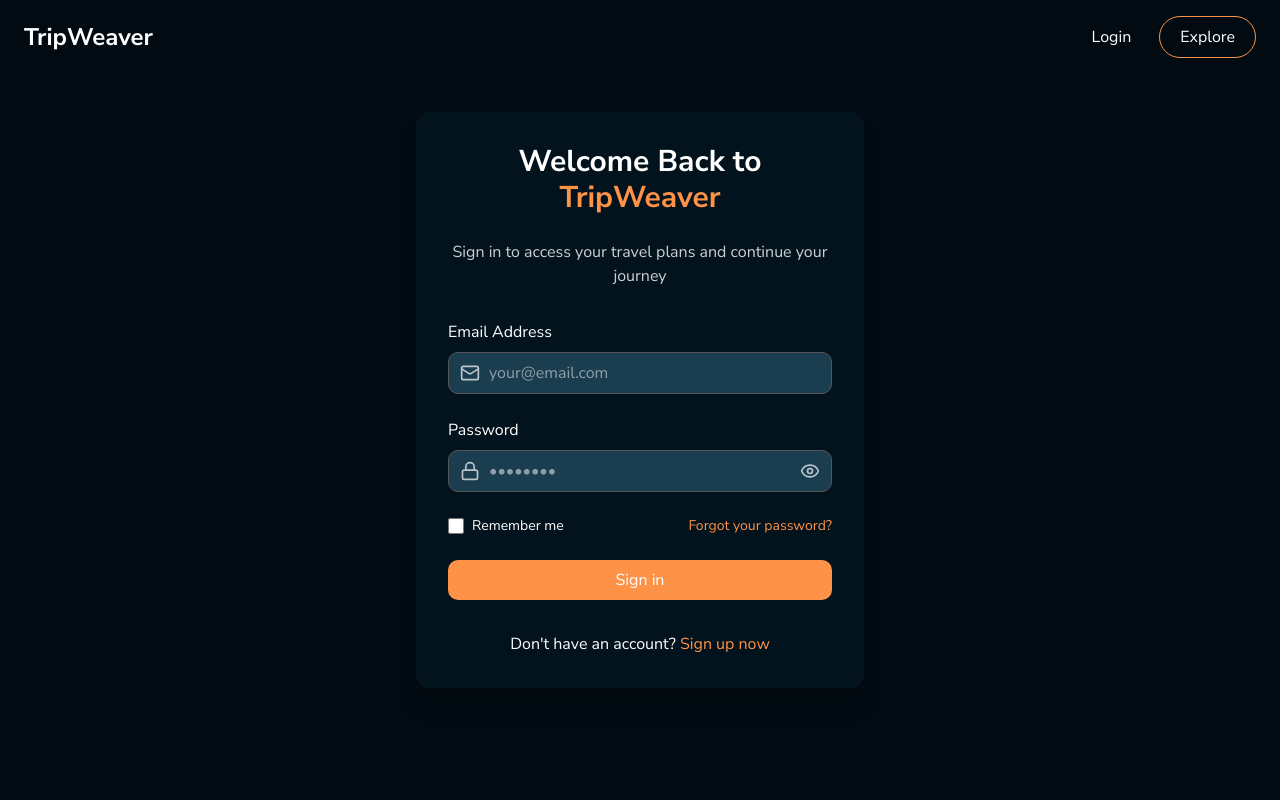
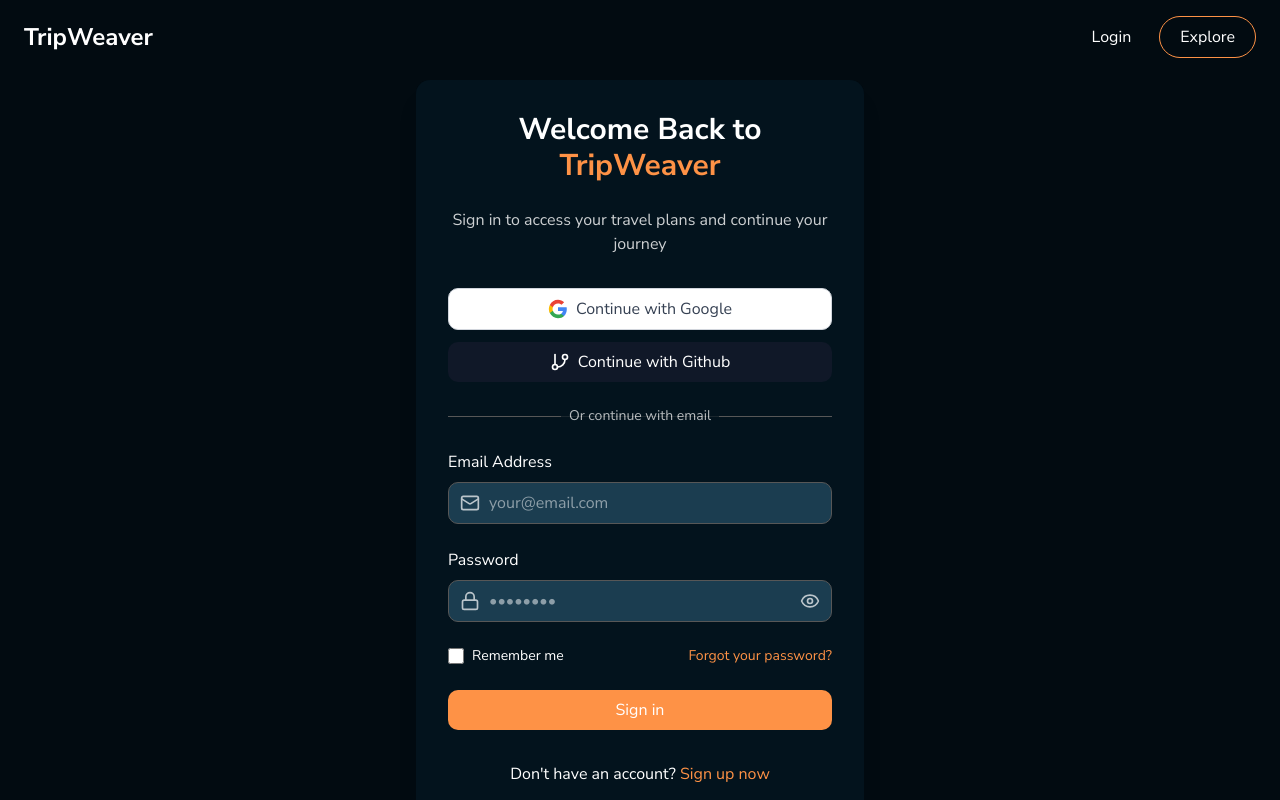
Before and after one commit to sewstie/TripWeaver, a Next.js app: page /login in a window 1280 px wide. Shown: the top 800 px of the page. Built offline with nearby package versions, Linux system fonts and the light colour scheme; no server answers.

Commit message:
added login front-end

```diff
--- a/src/app/login/page.jsx
+++ b/src/app/login/page.jsx
@@ -2,7 +2,7 @@
 
 import { useState } from "react";
 import Link from "next/link";
-import { Loader2, Mail, Lock, Eye, EyeOff } from "lucide-react";
+import { Loader2, Mail, Lock, Eye, EyeOff, GitBranch } from "lucide-react";
 import { useRouter } from "next/navigation";
 import { useAuth } from "@/lib/AuthContext";
 import { AlertCircle } from "lucide-react";
@@ -14,9 +14,11 @@
   });
   const [showPassword, setShowPassword] = useState(false);
   const [isLoading, setIsLoading] = useState(false);
+  const [isGoogleLoading, setIsGoogleLoading] = useState(false);
+  const [isGithubLoading, setIsGithubLoading] = useState(false);
   const [errors, setErrors] = useState({});
   const [authError, setAuthError] = useState("");
-  const { login } = useAuth();
+  const { login, signInWithGoogle, signInWithGithub } = useAuth();
   const router = useRouter();
 
   const handleChange = (e) => {
@@ -76,6 +78,52 @@
     }
   };
 
+  const handleGoogleSignIn = async () => {
+    setIsGoogleLoading(true);
+    setAuthError("");
+    try {
+      await signInWithGoogle();
+      router.push("/");
+    } catch (error) {
+      console.error("Google sign-in error:", error);
+      if (error.code === "auth/popup-closed-by-user") {
+        setAuthError("Sign-in was cancelled.");
+      } else if (error.code === "auth/popup-blocked") {
+        setAuthError("Popup was blocked. Please allow popups and try again.");
+      } else {
+        setAuthError("Failed to sign in with Google. Please try again.");
+      }
+    } finally {
+      setIsGoogleLoading(false);
+    }
+  };
+
+  const handleGithubSignIn = async () => {
+    setIsGithubLoading(true);
+    setAuthError("");
+    try {
+      await signInWithGithub();
+      router.push("/");
+    } catch (error) {
+      console.error("GitHub sign-in error:", error);
+      if (error.code === "auth/popup-closed-by-user") {
+        setAuthError("Sign-in was cancelled.");
+      } else if (error.code === "auth/popup-blocked") {
+        setAuthError("Popup was blocked. Please allow popups and try again.");
+      } else if (
+        error.code === "auth/account-exists-with-different-credential"
+      ) {
+        setAuthError(
+          "An account already exists with a different sign-in method."
+        );
+      } else {
+        setAuthError("Failed to sign in with GitHub. Please try again.");
+      }
+    } finally {
+      setIsGithubLoading(false);
+    }
+  };
+
   return (
     <section className="py-20 min-h-screen flex items-center justify-center bg-[var(--tw-background)]">
       <div className="container mx-auto px-6">
@@ -93,6 +141,61 @@
               <span>{authError}</span>
             </div>
           )}
+          <div className="space-y-3 mb-6">
+            <button
+              type="button"
+              onClick={handleGoogleSignIn}
+              disabled={isGoogleLoading}
+              className="w-full py-2 px-4 rounded-lg font-medium transition-all duration-300 hover:opacity-90 bg-white text-gray-700 border border-gray-300 flex items-center justify-center gap-2"
+            >
+              {isGoogleLoading ? (
+                <Loader2 className="anumate-spin h-5 w-5" />
+              ) : (
+                <svg className="w-5 h-5" viewBox="0 0 24 24">
+                  <path
+                    fill="#4285F4"
+                    d="M22.56 12.25c0-.78-.07-1.53-.2-2.25H12v4.26h5.92c-.26 1.37-1.04 2.53-2.21 3.31v2.77h3.57c2.08-1.92 3.28-4.74 3.28-8.09z"
+                  />
+                  <path
+                    fill="#34A853"
+                    d="M12 23c2.97 0 5.46-.98 7.28-2.66l-3.57-2.77c-.98.66-2.23 1.06-3.71 1.06-2.86 0-5.29-1.93-6.16-4.53H2.18v2.84C3.99 20.53 7.7 23 12 23z"
+                  />
+                  <path
+                    fill="#FBBC05"
+                    d="M5.84 14.09c-.22-.66-.35-1.36-.35-2.09s.13-1.43.35-2.09V7.07H2.18C1.43 8.55 1 10.22 1 12s.43 3.45 1.18 4.93l2.85-2.22.81-.62z"
+                  />
+                  <path
+                    fill="#EA4335"
+                    d="M12 5.38c1.62 0 3.06.56 4.21 1.64l3.15-3.15C17.45 2.09 14.97 1 12 1 7.7 1 3.99 3.47 2.18 7.07l3.66 2.84c.87-2.6 3.3-4.53 6.16-4.53z"
+                  />
+                </svg>
+              )}
+              Continue with Google
+            </button>
+            <button
+              type="button"
+              onClick={handleGithubSignIn}
+              disabled={isGithubLoading}
+              className="w-full py-2 px-4 rounded-lg font-medium transition-all duration-300 hover:opacity-90 bg-gray-900 text-white flex items-center justify-center gap-2"
+            >
+              {isGithubLoading ? (
+                <Loader2 className="animate-spin h-5 w-5" />
+              ) : (
+                <GitBranch className="h-5 w-5" />
+              )}
+              Continue with Github
+            </button>
+          </div>
+          <div className="relative mb-6">
+            <div className="absolute inset-0 flex items-center">
+              <div className="w-full border-t border-[var(--tw-border)]"></div>
+            </div>
+            <div className="relative flex justify-center text-sm">
+              <span className="bg-[var(--tw-subbackground)] px-2 text-[var(--tw-text)] opacity-70">
+                Or continue with email
+              </span>
+            </div>
+          </div>
           <form onSubmit={handleSubmit} className="space-y-6">
             <div>
               <label
```
